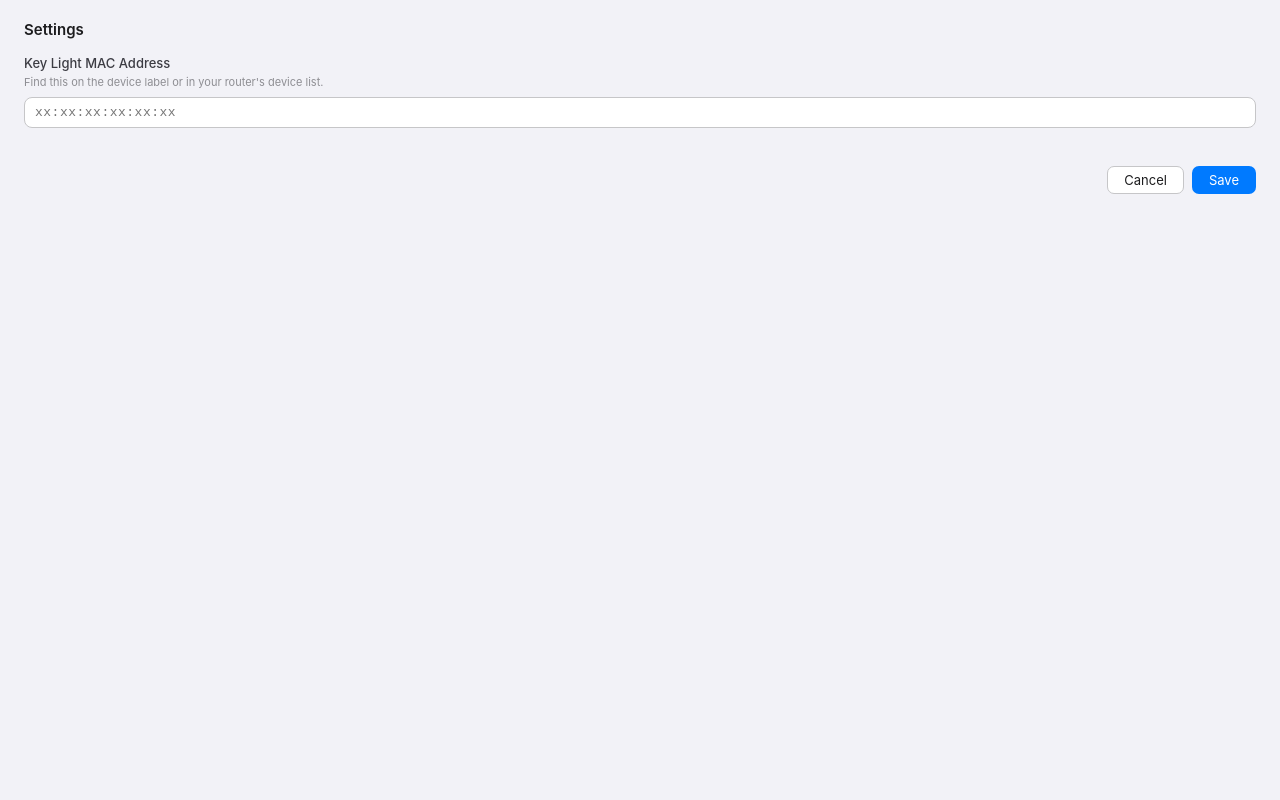
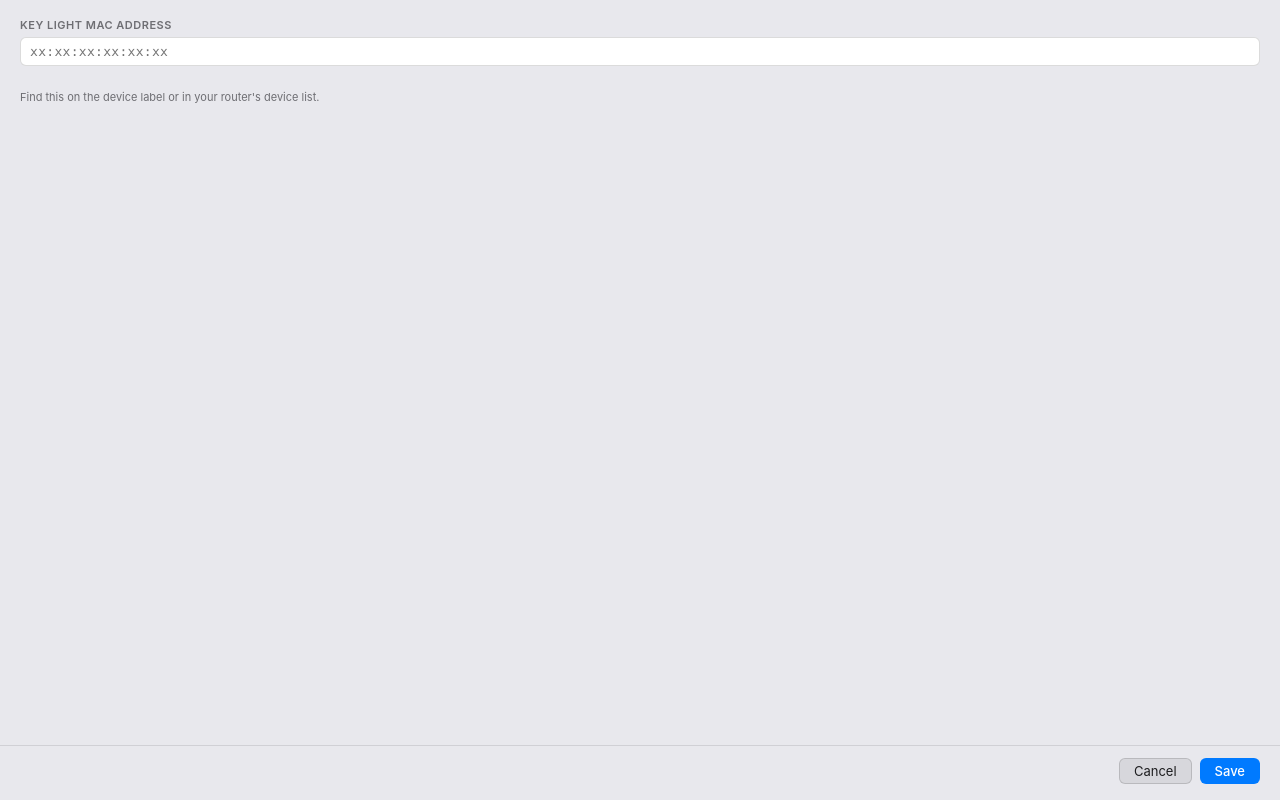
Before and after one commit to cod3hulk/keyglow, a website built with Vite: page settings.html in a window 1280 px wide. Built offline with nearby package versions, Linux system fonts and the light colour scheme.

Commit message:
Fix settings window: layout, dark mode, button visibility
- Switch to flex column layout so buttons are always visible without scrolling
- Add dark/light mode support via CSS custom properties + prefers-color-scheme
- Remove redundant "Settings" heading (window title bar already shows it)
- Add divider above button row for macOS panel feel
- Reduce window to 400x175 (compact, no overflow)
- Add core:window:allow-close capability so Cancel/Save can close the window

Co-Authored-By: Tomas Avé <cod3hulk@gmail.com>

```diff
--- a/settings.html
+++ b/settings.html
@@ -6,103 +6,175 @@
     <title>KeyGlow Settings</title>
     <script type="module" src="/src/settings.ts"></script>
     <style>
+      :root {
+        color-scheme: light dark;
+
+        --bg: #e8e8ed;
+        --text: #1d1d1f;
+        --text-secondary: #6e6e73;
+        --text-error: #ff3b30;
+        --input-bg: #ffffff;
+        --input-border: rgba(0, 0, 0, 0.14);
+        --input-border-focus: #007aff;
+        --input-border-error: #ff3b30;
+        --btn-cancel-bg: rgba(0, 0, 0, 0.07);
+        --btn-cancel-border: rgba(0, 0, 0, 0.14);
+        --btn-cancel-text: #1d1d1f;
+        --btn-save-bg: #007aff;
+        --btn-save-text: #ffffff;
+        --btn-save-disabled: rgba(0, 122, 255, 0.28);
+        --divider: rgba(0, 0, 0, 0.1);
+      }
+
+      @media (prefers-color-scheme: dark) {
+        :root {
+          --bg: #1e1e1e;
+          --text: #f0f0f0;
+          --text-secondary: #98989d;
+          --input-bg: rgba(255, 255, 255, 0.07);
+          --input-border: rgba(255, 255, 255, 0.1);
+          --btn-cancel-bg: rgba(255, 255, 255, 0.08);
+          --btn-cancel-border: rgba(255, 255, 255, 0.1);
+          --btn-cancel-text: #f0f0f0;
+          --btn-save-disabled: rgba(0, 122, 255, 0.32);
+          --divider: rgba(255, 255, 255, 0.08);
+        }
+      }
+
       * {
         box-sizing: border-box;
         margin: 0;
         padding: 0;
       }
+
+      html,
       body {
-        font-family: -apple-system, BlinkMacSystemFont, "Helvetica Neue", sans-serif;
+        height: 100%;
+        overflow: hidden;
+      }
+
+      body {
+        font-family: -apple-system, BlinkMacSystemFont, "SF Pro Text", "Helvetica Neue",
+          sans-serif;
         font-size: 13px;
-        background: #f2f2f7;
-        color: #1c1c1e;
-        padding: 20px 24px 16px;
+        background: var(--bg);
+        color: var(--text);
+        display: flex;
+        flex-direction: column;
+        padding: 18px 20px 16px;
         user-select: none;
         -webkit-user-select: none;
+        -webkit-font-smoothing: antialiased;
       }
-      h2 {
-        font-size: 15px;
+
+      .field {
+        flex: 1;
+        display: flex;
+        flex-direction: column;
+      }
+
+      label {
+        font-size: 11px;
         font-weight: 600;
-        margin-bottom: 16px;
-        color: #1c1c1e;
+        color: var(--text-secondary);
+        text-transform: uppercase;
+        letter-spacing: 0.5px;
+        margin-bottom: 5px;
       }
-      label {
-        display: block;
-        font-weight: 500;
-        margin-bottom: 4px;
-        color: #3c3c43;
+
+      input {
+        width: 100%;
+        padding: 6px 9px;
+        border: 1px solid var(--input-border);
+        border-radius: 6px;
+        font-size: 13px;
+        font-family: "SF Mono", ui-monospace, "Menlo", monospace;
+        letter-spacing: 0.3px;
+        background: var(--input-bg);
+        color: var(--text);
+        outline: none;
+        transition: border-color 0.12s, box-shadow 0.12s;
+        -webkit-font-smoothing: antialiased;
       }
+
+      input:focus {
+        border-color: var(--input-border-focus);
+        box-shadow: 0 0 0 2.5px rgba(0, 122, 255, 0.22);
+      }
+
+      input.invalid {
+        border-color: var(--input-border-error);
+        box-shadow: 0 0 0 2.5px rgba(255, 59, 48, 0.18);
+      }
+
       .hint {
         font-size: 11px;
-        color: #8e8e93;
-        margin-bottom: 8px;
+        color: var(--text-secondary);
+        margin-top: 5px;
+        line-height: 1.4;
       }
-      input {
-        width: 100%;
-        padding: 7px 10px;
-        border: 1px solid #c6c6c8;
-        border-radius: 8px;
-        font-size: 13px;
-        font-family: "SF Mono", ui-monospace, monospace;
-        letter-spacing: 0.5px;
-        background: white;
-        outline: none;
-        transition: border-color 0.15s, box-shadow 0.15s;
-      }
-      input:focus {
-        border-color: #007aff;
-        box-shadow: 0 0 0 3px rgba(0, 122, 255, 0.2);
-      }
-      input.invalid {
-        border-color: #ff3b30;
-        box-shadow: 0 0 0 3px rgba(255, 59, 48, 0.15);
-      }
+
       .error-msg {
-        color: #ff3b30;
         font-size: 11px;
-        margin-top: 5px;
+        color: var(--text-error);
+        margin-top: 4px;
         min-height: 15px;
       }
+
+      .divider {
+        height: 1px;
+        background: var(--divider);
+        margin: 14px -20px 0;
+      }
+
       .buttons {
         display: flex;
         justify-content: flex-end;
         gap: 8px;
-        margin-top: 18px;
+        padding-top: 12px;
       }
+
       button {
-        padding: 5px 16px;
-        border-radius: 7px;
+        height: 26px;
+        padding: 0 14px;
+        border-radius: 6px;
         font-size: 13px;
         font-family: inherit;
         cursor: pointer;
         border: 1px solid transparent;
-        transition: background 0.1s;
+        -webkit-font-smoothing: antialiased;
+        transition: filter 0.1s;
       }
+
       #cancel {
-        background: white;
-        border-color: #c6c6c8;
-        color: #1c1c1e;
+        background: var(--btn-cancel-bg);
+        border-color: var(--btn-cancel-border);
+        color: var(--btn-cancel-text);
       }
-      #cancel:hover {
-        background: #ebebf0;
+
+      #cancel:active {
+        filter: brightness(0.92);
       }
+
       #save {
-        background: #007aff;
-        color: white;
+        background: var(--btn-save-bg);
+        color: var(--btn-save-text);
+        font-weight: 500;
       }
-      #save:hover:not(:disabled) {
-        background: #0066d6;
+
+      #save:active:not(:disabled) {
+        filter: brightness(0.88);
       }
+
       #save:disabled {
-        background: #b3d1ff;
+        background: var(--btn-save-disabled);
         cursor: not-allowed;
       }
     </style>
   </head>
   <body>
-    <h2>Settings</h2>
+    <div class="field">
       <label for="mac">Key Light MAC Address</label>
-    <div class="hint">Find this on the device label or in your router's device list.</div>
       <input
         type="text"
         id="mac"
@@ -111,6 +183,9 @@
         placeholder="xx:xx:xx:xx:xx:xx"
       />
       <div class="error-msg" id="error"></div>
+      <div class="hint">Find this on the device label or in your router's device list.</div>
+    </div>
+    <div class="divider"></div>
     <div class="buttons">
       <button id="cancel">Cancel</button>
       <button id="save">Save</button>
--- a/src-tauri/capabilities/default.json
+++ b/src-tauri/capabilities/default.json
@@ -3,5 +3,5 @@
   "identifier": "default",
   "description": "Capabilities for the KeyGlow settings window",
   "windows": ["settings"],
-  "permissions": ["core:default"]
+  "permissions": ["core:default", "core:window:allow-close"]
 }
--- a/src-tauri/gen/schemas/capabilities.json
+++ b/src-tauri/gen/schemas/capabilities.json
@@ -1 +1 @@
-{"default":{"identifier":"default","description":"Capabilities for the KeyGlow settings window","local":true,"windows":["settings"],"permissions":["core:default"]}}
+{"default":{"identifier":"default","description":"Capabilities for the KeyGlow settings window","local":true,"windows":["settings"],"permissions":["core:default","core:window:allow-close"]}}
```
Also changed, not shown: 1 other file. Lines whose indentation alone changed are shown as unchanged.
